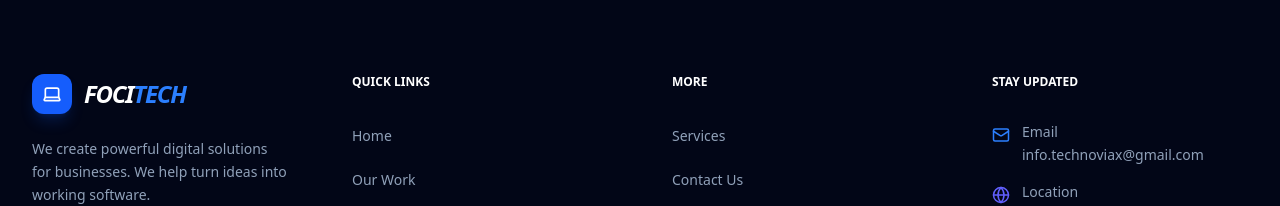
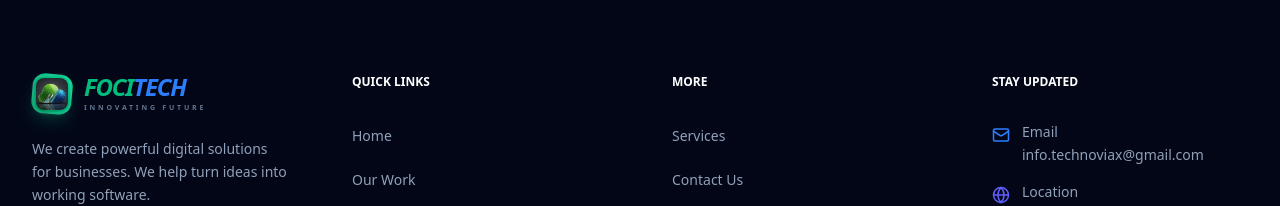
Before and after one commit to DeepeshSharma11/TECHFOCI, a React (Vite) app in the folder focitech-frontend/: page / in a window 1280 px wide. Shown: the part 5045-5251 px from the top of the page. Built offline with nearby package versions, Linux system fonts and the light colour scheme; no server answers; the database is empty.

Commit message:
update color and add logo

```diff
--- a/focitech-frontend/src/components/Footer.jsx
+++ b/focitech-frontend/src/components/Footer.jsx
@@ -26,14 +26,41 @@ const Footer = () => {
 
           {/* Company Info */}
           <div className="space-y-4 md:space-y-6">
-            <Link to="/" className="flex items-center gap-3 group w-fit">
-              <div className="w-10 h-10 bg-blue-600 rounded-xl flex items-center justify-center shadow-lg shadow-blue-600/20 group-hover:rotate-6 transition-transform duration-300">
-                <Laptop className="text-white" size={20} />
-              </div>
-              <span className="text-2xl font-black text-white italic tracking-tighter">
-                FOCI<span className="text-blue-500">TECH</span>
-              </span>
-            </Link>
+         <Link to="/" className="flex items-center gap-3 group w-fit relative z-[110]">
+      {/* --- LOGO ICON CONTAINER --- */}
+      <div className="relative w-10 h-10 flex items-center justify-center">
+        {/* Emerald Gradient Background / Border Glow */}
+        <div className="absolute inset-0 bg-gradient-to-tr from-emerald-600 to-emerald-400 rounded-xl rotate-6 transition-all duration-500 group-hover:rotate-0 group-hover:scale-110 shadow-lg shadow-emerald-500/20"></div>
+
+        {/* Actual Image Logo */}
+        <div className="relative z-10 w-full h-full p-1 flex items-center justify-center">
+          <img
+            src="/Foci-Tech Fav.jpeg"
+            alt="FociTech Logo"
+            className="w-full h-full object-cover rounded-lg shadow-sm transition-transform duration-500 group-hover:scale-105"
+            onError={(e) => {
+              // Fallback logic
+              e.target.style.display = 'none';
+              e.target.nextSibling.style.display = 'flex';
+            }}
+          />
+          {/* Fallback styled "F" if image fails to load */}
+          <div className="hidden absolute inset-0 items-center justify-center font-black text-white text-xl italic">F</div>
+        </div>
+
+        {/* Decorative Ring */}
+        <div className="absolute inset-0 border-2 border-white/10 rounded-xl -rotate-3 group-hover:rotate-0 transition-transform duration-500 pointer-events-none"></div>
+      </div>
+
+      {/* --- BRAND TEXT --- */}
+      <div className="flex flex-col">
+        <span className="text-2xl font-black tracking-tighter uppercase italic leading-none">
+          <span className="text-emerald-500 transition-colors duration-300 group-hover:text-emerald-400">FOCI</span>
+          <span className="text-blue-500">TECH</span>
+        </span>
+        <span className="text-[7px] font-bold text-slate-500 tracking-[0.4em] uppercase mt-1">Innovating Future</span>
+      </div>
+    </Link>
             <p className="text-sm leading-relaxed font-medium text-slate-400 max-w-xs">
               We create powerful digital solutions for businesses. We help turn ideas into working software.
             </p>
```
